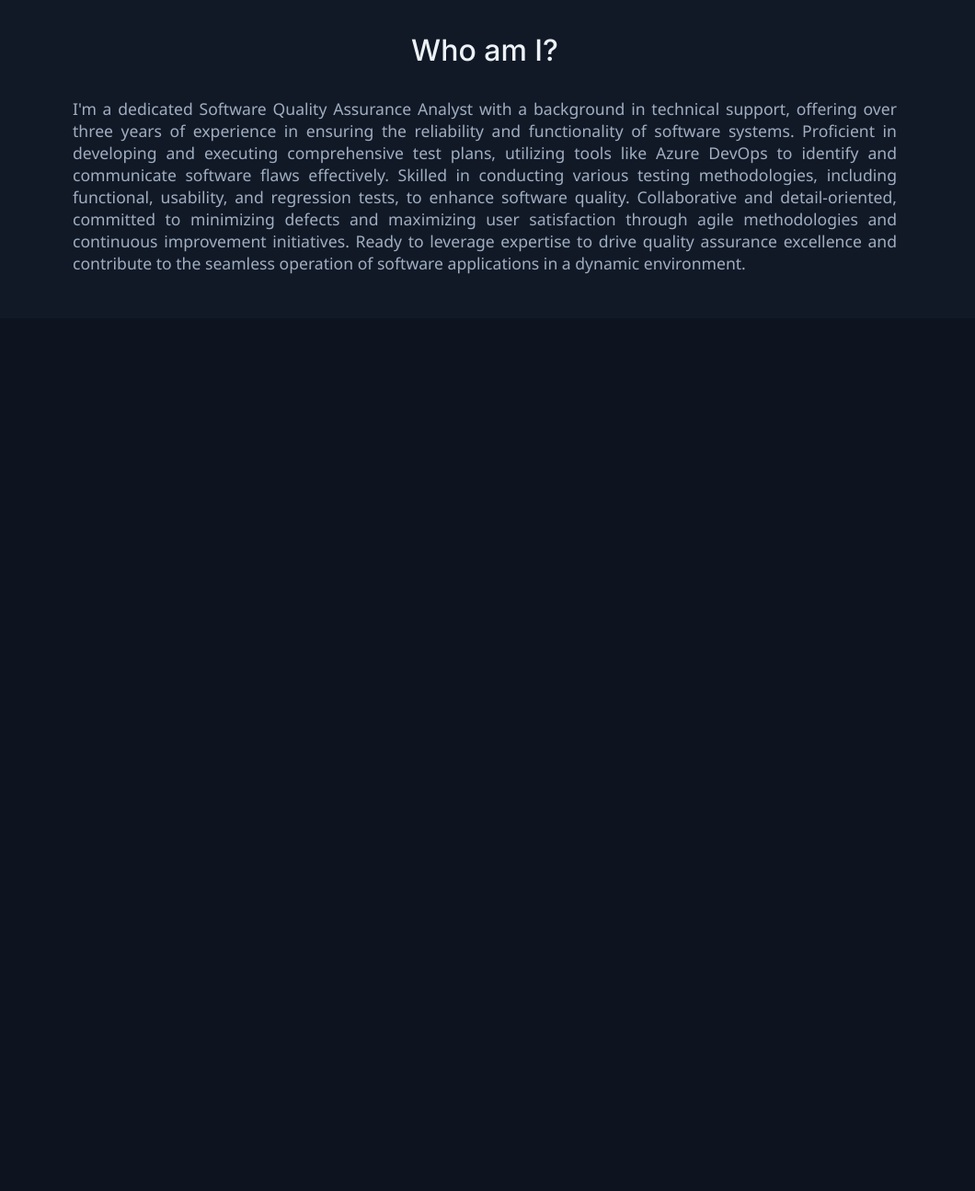
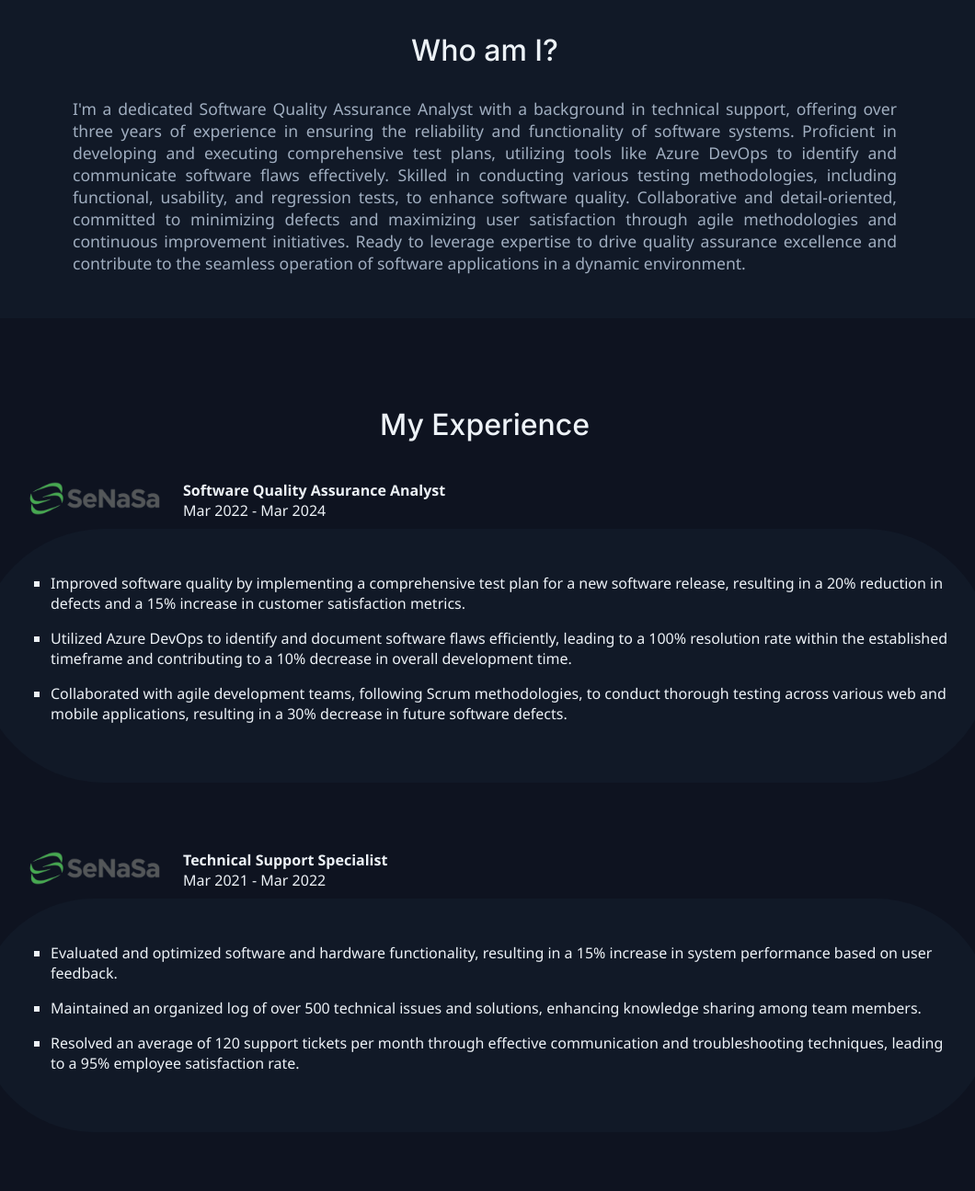
Before and after one commit to MarkJoaquin/portfolio, a website: page src/index.html in a window 1280 px wide. Shown: the part 959-2254 px from the top of the page at 92% size, without its empty margins (113-1173 px from the left). Before the commit the page ends 1305 px from the top, so only its background shows below. Drawn offline with Linux system fonts and the light colour scheme.

Commit message:
adding a work experience section, and its styling

```diff
--- a/src/index.html
+++ b/src/index.html
@@ -96,5 +96,75 @@
         software applications in a dynamic environment.
       </p>
     </section>
+
+    <!--  ------------------------------------------------------------------------  -->
+    <!-- My Experience -->
+
+    <section class="myExperience" id="myExperience">
+      <h3>My Experience</h3>
+
+      <div class="card">
+        <div class="logo_jobTitle">
+          <div class="logo">
+            <img src="/src/img/LOGO.png" alt="jobLogo" />
+          </div>
+          <div class="jobDetails">
+            <p id="jobTitle">Software Quality Assurance Analyst</p>
+            <p id="date">Mar 2022 - Mar 2024</p>
+          </div>
+        </div>
+        <div class="description">
+          <ul>
+            <li>
+              Improved software quality by implementing a comprehensive test
+              plan for a new software release, resulting in a 20% reduction in
+              defects and a 15% increase in customer satisfaction metrics.
+            </li>
+            <li>
+              Utilized Azure DevOps to identify and document software flaws
+              efficiently, leading to a 100% resolution rate within the
+              established timeframe and contributing to a 10% decrease in
+              overall development time.
+            </li>
+            <li>
+              Collaborated with agile development teams, following Scrum
+              methodologies, to conduct thorough testing across various web and
+              mobile applications, resulting in a 30% decrease in future
+              software defects.
+            </li>
+          </ul>
+        </div>
+      </div>
+
+      <div class="card">
+        <div class="logo_jobTitle">
+          <div class="logo">
+            <img src="/src/img/LOGO.png" alt="jobLogo" />
+          </div>
+          <div class="jobDetails">
+            <p id="jobTitle">Technical Support Specialist</p>
+            <p id="date">Mar 2021 - Mar 2022</p>
+          </div>
+        </div>
+        <div class="description">
+          <ul>
+            <li>
+              Evaluated and optimized software and hardware functionality,
+              resulting in a 15% increase in system performance based on user
+              feedback.
+            </li>
+            <li>
+              Maintained an organized log of over 500 technical issues and
+              solutions, enhancing knowledge sharing among team members.
+            </li>
+            <li>
+              Resolved an average of 120 support tickets per month through
+              effective communication and troubleshooting techniques, leading to
+              a 95% employee satisfaction rate.
+            </li>
+          </ul>
+        </div>
+      </div>
+    </section>
   </body>
 </html>
--- a/src/sass/index.scss
+++ b/src/sass/index.scss
@@ -250,3 +250,70 @@ main {
       text-align: justify;
     }
   }
+
+  /* ------------------------------------------------------------------------ */
+/* My Experience */
+
+.myExperience {
+    background-color: $bkColor;
+
+    & h3 {
+      display: flex;
+      justify-content: center;
+      align-items: center;
+      color: $fontColor;
+      font-family: $mainFont;
+      font-weight: 500;
+      font-size: 2em;
+      padding: 3em 0 1em;
+    }
+
+    .card {
+      padding-bottom: 4em;
+
+      .logo_jobTitle {
+        width: calc(80% - 1em);
+        margin: auto;
+        display: flex;
+        align-items: center;
+
+        & div img {
+          max-width: 10em;
+        }
+
+        & div {
+          padding-right: 1em;
+        }
+      }
+    }
+
+    & .jobDetails {
+      color: $fontColor;
+      font-family: $secondFont;
+
+      & p:first-child {
+        font-weight: 700;
+      }
+    }
+
+    .description {
+      height: auto;
+      width: calc(80% - 1em);
+      background-color: $secondBkColor;
+      border-radius: 10em;
+      margin: auto;
+      padding: 3em;
+
+      & ul {
+        display: flex;
+        flex-direction: column;
+        list-style-type: square;
+        padding-left: 2em;
+        & li {
+          color: $fontColor;
+          font-family: $secondFont;
+          padding-bottom: 1em;
+        }
+      }
+    }
+  }
```
Also changed, not shown: src/css/index.css, 1 other file.
